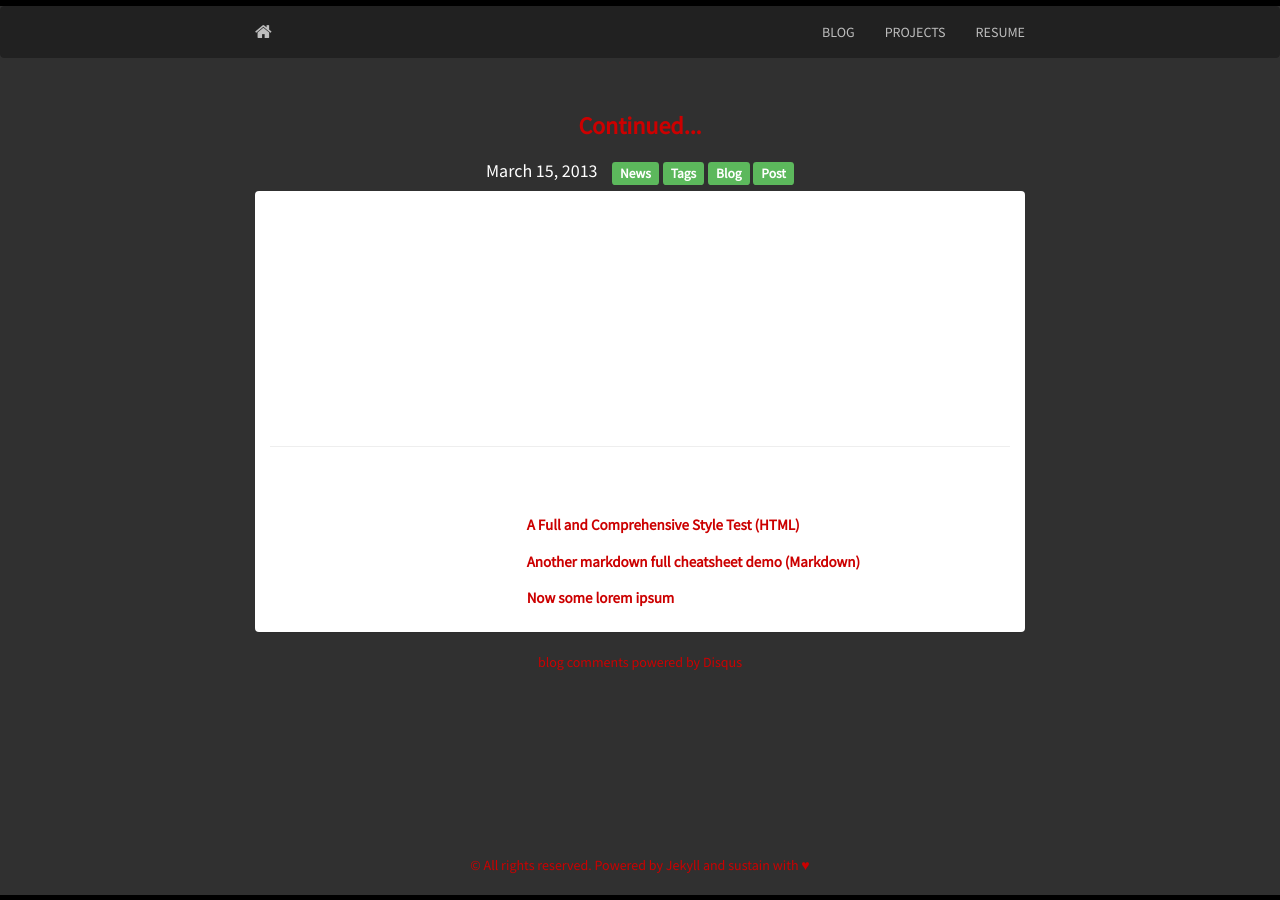
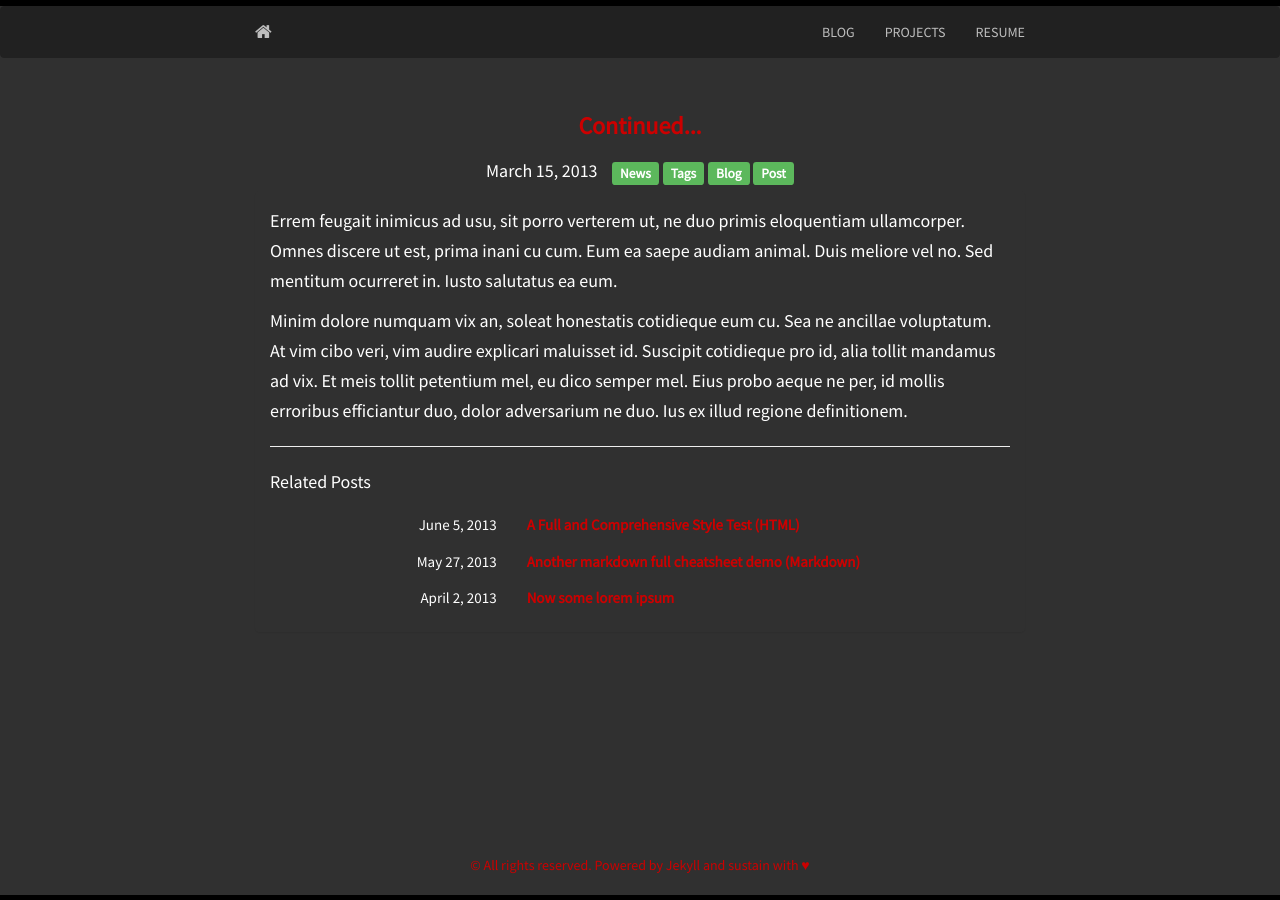
Before and after one commit to phyr0n/phyr0n.github.io, a Jekyll site: the page built from _posts/2013-03-15-post4.md, in a window 1280 px wide. Built offline with Jekyll 4.4.1, drawn with Linux system fonts in a browser that asks for light colours; nearby versions of some CDN libraries; comment, search, counter and statistics services are not loaded; part of the change alters nothing that is shown.

```diff
--- a/_config.yml
+++ b/_config.yml
@@ -9,7 +9,6 @@ plugins: [jekyll-paginate]
 port: 3000
 safe: true
 
-
 # edit here to achieve your personal greatness
 url: http://username.github.io/
 baseurl: ""
@@ -18,15 +17,13 @@ author: Adam Tait
 description: Personal blog and resume
 avatar: profile.png
 email: yourname@email.com
-github: jekyllt/sustain # username
-twitter: username
-linkedin: username
-stackoverflow: username   #e.g: users/2735833/proton1h1
-medium: username #e.g: NobelPeaceOslo
-#Comment out if you don't want disqus
-disqus: username
+github: phyr0n
+twitter: AdamTaiit
+linkedin: AdamTaiit
 google_analytics: UA-69391421-1
 
+# site customisation
+accent-color: #CC0000
 
 # needed for travis-ci build
 exclude: [vendor]
--- a/static/css/main.css
+++ b/static/css/main.css
@@ -133,6 +133,7 @@ body {
 }
 .panel{
   border-style: none;
+  background-color: #303030;
 }
 .panel-body {
   padding-top: -10px;
```
Also changed, not shown: static/img/profile.png.
